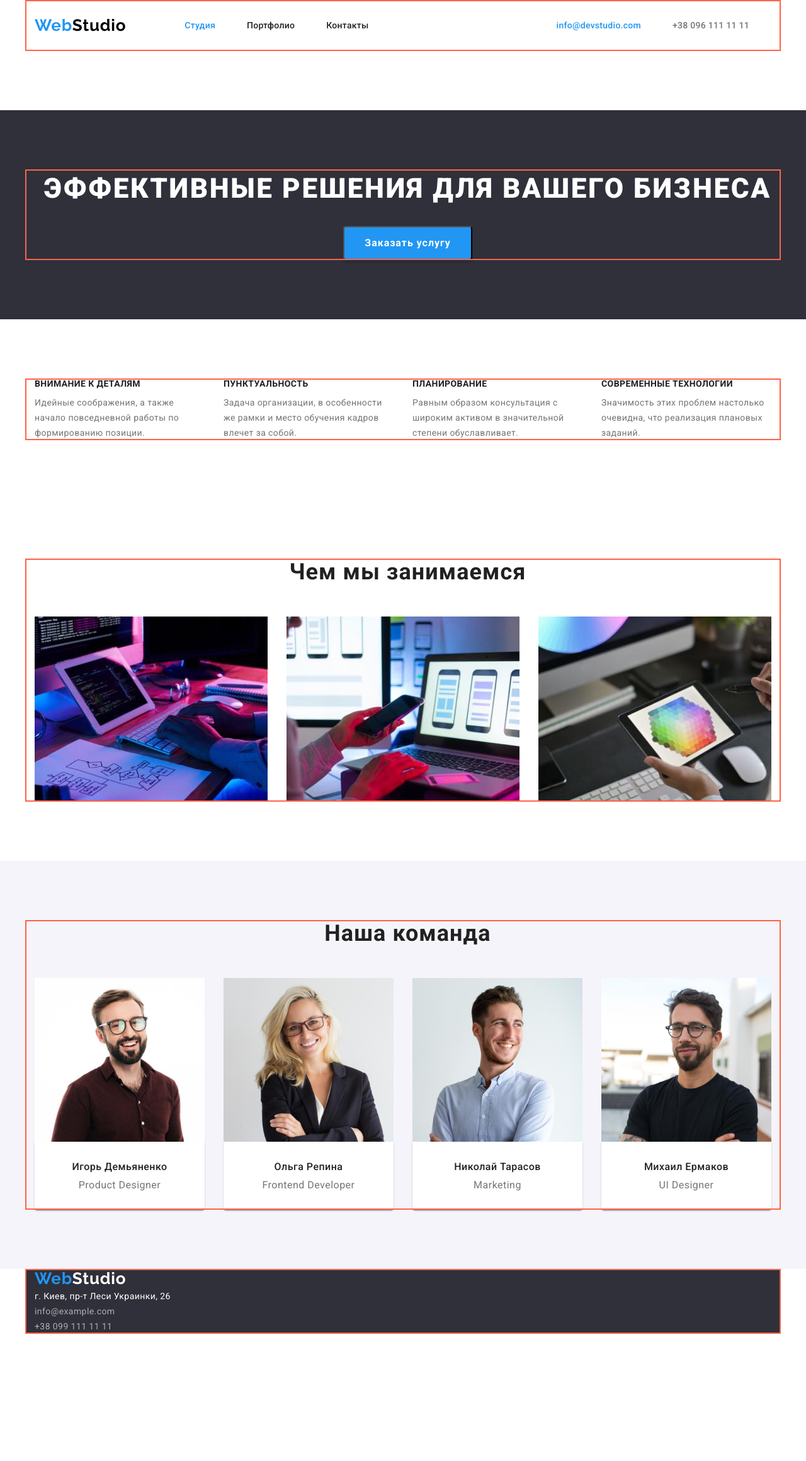
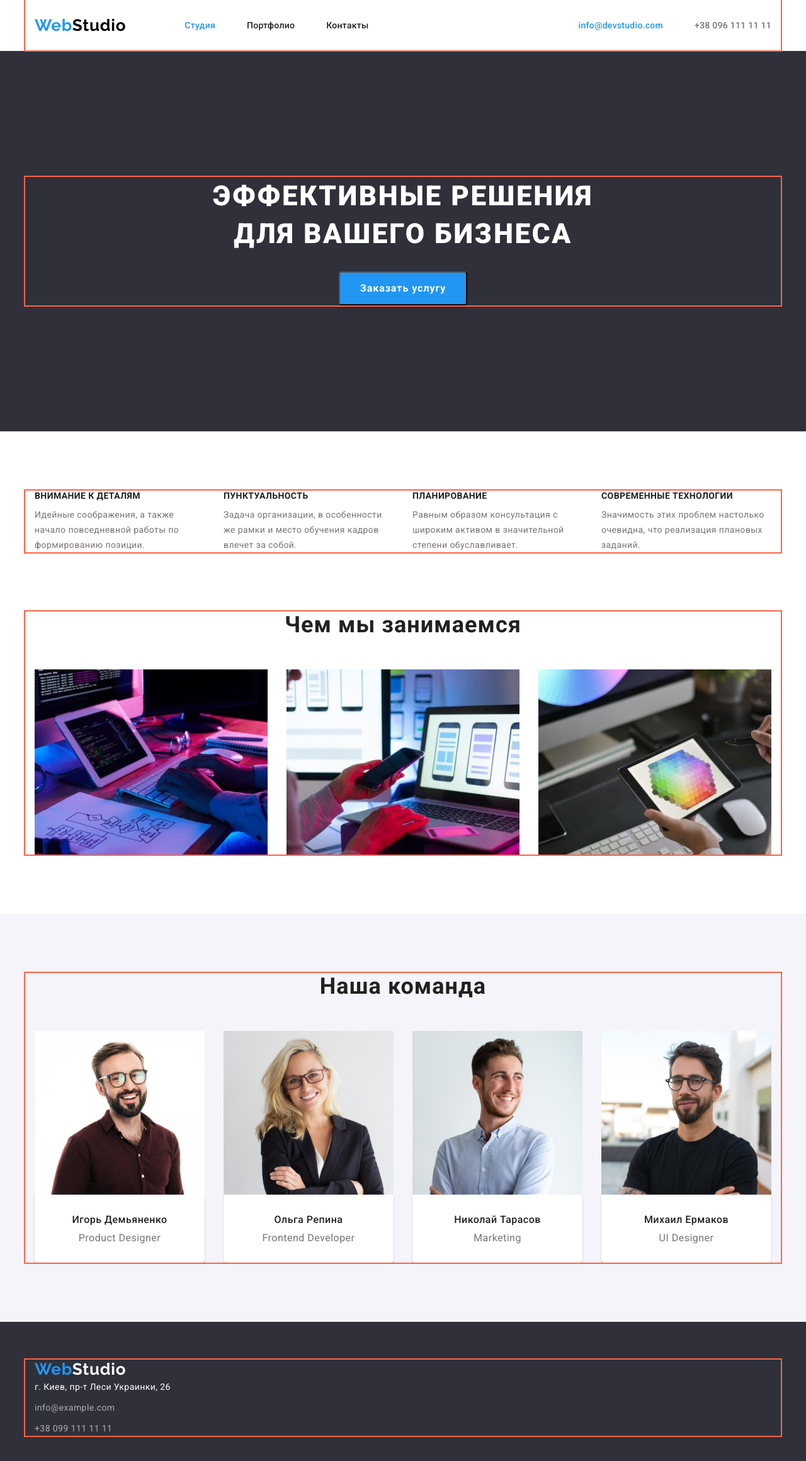
Before and after one commit to xolishax/goit-markup-hw-03, a plain HTML site: page index.html in a window 1280 px wide. Shown: the whole page at 63% size. Before the commit the page ends 2118 px from the top, so only its background shows below. Drawn offline with nearby package versions, Linux system fonts and the light colour scheme.

Commit message:
code update

```diff
--- a/css/styles.css
+++ b/css/styles.css
@@ -42,19 +42,20 @@ body {
 .container {
 width: 1200px;
 padding-left: 15px;
-padding-right: 15 px;
+padding-right: 15px;
 margin-left: auto;
 margin-right: auto;
 
 outline: 2px solid tomato;
-outline-offset: -2px;
 }
 
 /* HEADER */
+header {
+    border-bottom: 1px solid #ECECEC;
+}
 .header-container {
     display: flex;
     align-items: center;
-    border-bottom: 1px solid #ECECEC;
 }
 
 .header-list {
@@ -85,8 +86,6 @@ outline-offset: -2px;
     font-size: 14px;
     line-height: calc(16 /14);
     letter-spacing: 0.02em;
-    padding-top: 32px;
-    padding-bottom: 32px;
     display: block;
     padding-top: 32px;
     padding-bottom: 32px;
@@ -102,8 +101,8 @@ outline-offset: -2px;
     display: flex;
     margin-left: auto;
 }
-.contacts-item {
-    margin-right: 50px;
+.contacts-item:not(:last-child) {
+margin-right: 50px;
 }
 .contacts-link {
     font-weight: 500;
@@ -111,6 +110,7 @@ outline-offset: -2px;
     line-height: calc(16 / 14);
     letter-spacing: 0.02em;
     color: var(---other-color);
+    display: block;
     padding-top: 32px;
     padding-bottom: 32px;
 }
@@ -132,6 +132,8 @@ outline-offset: -2px;
 .decision-section {
     background-color: var(--dark-bg-color);
     text-align: center;
+    padding-top: 200px;
+    padding-bottom: 200px;
 }
 .decision-header {
     font-weight: 900;
@@ -141,6 +143,9 @@ outline-offset: -2px;
     text-transform: uppercase;
     color: var(--secondary-text-color);
     margin-bottom: 30px;
+    width: 696px;
+    margin-left: auto;
+    margin-right: auto;
 }
 .decision-btn {
     min-width: 200px;
@@ -198,6 +203,9 @@ outline-offset: -2px;
     color: var(---other-color);
 }
 /* 3 section */
+.do-section {
+    padding-top: 0;
+}
 .do-header {
     font-weight: 700;
     font-size: 36px;
@@ -257,8 +265,13 @@ display: block;
 }
 
 /* footer */
-.last-section {
+footer {
+    padding-top: 60px;
+    padding-bottom: 60px;
     background-color: var(--dark-bg-color);
+}
+.last-section-logo {
+    margin-right: 0;
 }
 .address-text {
     font-style: normal;
@@ -266,6 +279,11 @@ display: block;
     line-height: calc(24 / 14);
     letter-spacing: 0.03em;
     color: var(--secondary-text-color);
+    display: block;
+    margin-bottom: 9px;
+}
+.address-item:not(:last-child) {
+    margin-bottom: 9px;
 }
 .address-link {
     font-style: normal;
@@ -278,7 +296,6 @@ display: block;
 .address-link:focus {
     color: var(--active-text-color);
 }
-
 /* PORTFOLIO PAGE */
 .portfolio-header {
 position: absolute;
@@ -292,9 +309,6 @@ clip-path: inset(100%);
 clip: rect(0 0 0 0);
 overflow: hidden;
 }
-.header-container {
-    margin-bottom: 94px;
-    }
 .portfolio-list {
     display: flex;
     gap: 8px;
@@ -336,7 +350,7 @@ padding: 6px 22px;
     display: flex;
     flex-wrap: wrap;
     gap: 30px;
-    margin-bottom: 30px;
+    margin-bottom: 94px;
 }
 .all-list-item {
     width: 370px;
--- a/index.html
+++ b/index.html
@@ -139,7 +139,7 @@
     <footer>
 
         <div class="container last-section">
-            <a href="/" class="logo" lang="en">Web<span class="logo-accent-last">Studio</span></a>
+            <a href="/" class="logo last-section-logo" lang="en">Web<span class="logo-accent-last">Studio</span></a>
             <address class="address">
                 <p class="address-text">г. Киев, пр-т Леси Украинки, 26</p>
 
```
Also changed, not shown: portfolio.html (+1 -1 lines).
